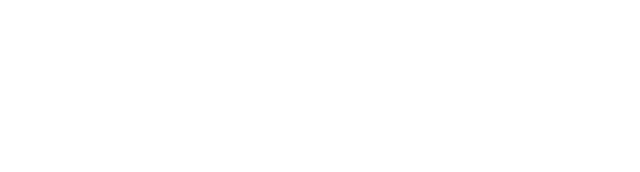
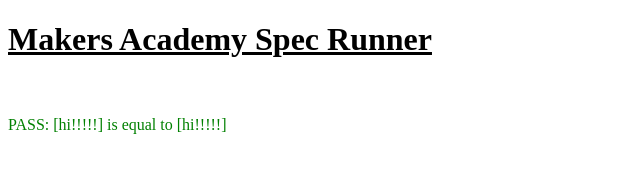
Before and after one commit to puyanwei/cypress-testing-notes-app, a website: page specRunner.html in a window 1280 px wide. Shown: the whole page, without its empty margins (0-640 px from the left). Drawn offline with Linux system fonts and the light colour scheme.

Commit message:
made specrunner testing output to page instead of console.

```diff
--- a/makers-mocha/expect.js
+++ b/makers-mocha/expect.js
@@ -1,15 +1,19 @@
 var expect = {
   equals: function(first, second) {
-    if (!(first === second)) {
-      console.log(
-        "%cFAIL: [" + first + "] is not equal to [" + second + "]",
-        "color:red"
-      );
+    if (first === second) {
+      document.getElementById("output").innerHTML =
+        "<font color='green'>PASS: [" +
+        first +
+        "] is equal to [" +
+        second +
+        "]";
     } else {
-      console.log(
-        "%cPASS: [" + first + "] is equal to [" + second + "]",
-        "color:green"
-      );
+      document.getElementById("output").innerHTML =
+        "<font color='red'>FAIL: [" +
+        first +
+        "] is not equal to [" +
+        second +
+        "]";
     }
   },
 
--- a/specRunner.html
+++ b/specRunner.html
@@ -3,6 +3,12 @@
   <head>
     <meta charset="utf-8">
     <title>Makers Academy Spec Runner</title>
+  </head>
+  <body>
+<h1><u>Makers Academy Spec Runner</u></h1>
+<br>
+<br>
+<div id="output"></div>
 <script src="makers-mocha/expect.js"></script>
 
 <!-- include source files here... -->
@@ -14,8 +20,5 @@
 <!-- include spec files here... -->
 <script src="tests/exclaim-test.js"></script>
 
-  </head>
-  <body>
-
   </body>
 </html>
```
Lines whose indentation alone changed are shown as unchanged.
